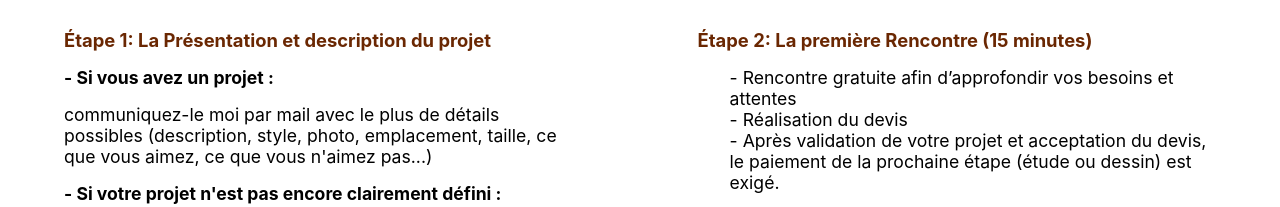
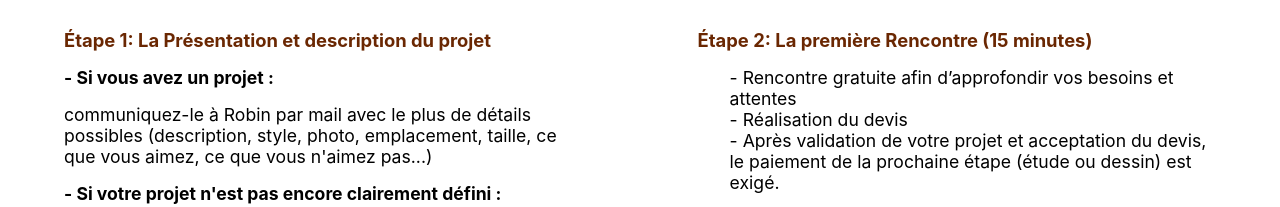
Before and after one commit to Gontran-de-Kermadec/robin-lepoutre-tattoo, a React (Create React App) app: page /home in a window 1280 px wide. Shown: the part 5043-5250 px from the top of the page. Built offline with nearby package versions, Linux system fonts and the light colour scheme.

Commit message:
description added

```diff
--- a/public/index.html
+++ b/public/index.html
@@ -7,7 +7,7 @@
 		<meta name="theme-color" content="#000000" />
 		<meta
 			name="description"
-			content="Web site created using create-react-app"
+			content="Robin Lepoutre est un tatoueur guadeloupéen qui vous permet de réaliser vos envies. Son cabinet se situe au centre de l'île à Jarry."
 		/>
 		<!-- <link rel="apple-touch-icon" href="%PUBLIC_URL%/logo192.png" /> -->
 		<!--
--- a/src/components/Steps.jsx
+++ b/src/components/Steps.jsx
@@ -50,7 +50,7 @@ const Steps = () => {
 						</p>
 						<p className="single__step--bold">- Si vous avez un projet :</p>
 						<p>
-							communiquez-le moi par mail avec le plus de détails possibles
+							communiquez-le à Robin par mail avec le plus de détails possibles
 							(description, style, photo, emplacement, taille, ce que vous
 							aimez, ce que vous n'aimez pas...)
 						</p>
```
